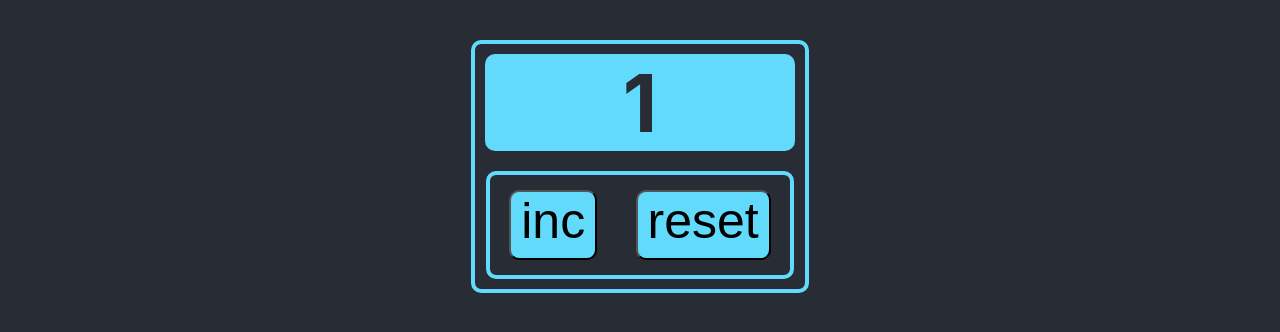
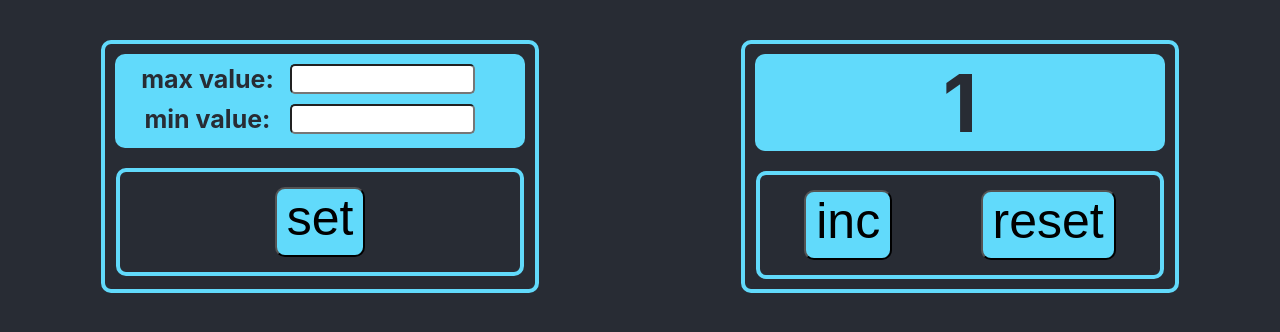
Before and after one commit to Rombeso/counter, a React (Create React App) app: page / in a window 1280 px wide. Shown: the top 332 px of the page. Built offline with nearby package versions, Linux system fonts and the light colour scheme.

Commit message:
Added a settings panel.

```diff
--- a/src/App.css
+++ b/src/App.css
@@ -1,17 +1,18 @@
 .App {
+
   text-align: center;
   background-color: #282c34;
   height: 2000px;
 }
 
-
 .App-header {
+  display: flex;
   padding-top: 40px;
 }
 
 .Square {
   display: grid;
-  width: 330px;
+  width: 430px;
   height: auto;
   border: 4px solid #61dafb;
   border-radius: 10px;
@@ -20,7 +21,7 @@
 
 .SquareMin {
   display: flex;
-  width: 300px;
+  width: 400px;
   height: 100px;
   border: 4px solid #61dafb;
   border-radius: 10px;
@@ -48,6 +49,27 @@ span {
   font-size: 80px;
   font-weight: bold;
   margin: auto auto;
+
+}
+.divSettings {
+  display: flex;
+  justify-content: space-between;
+  /*align-items: center;*/
+  /*flex-wrap: wrap;*/
+  /*align-content: space-between;*/
+  margin: 10px;
+}
+
+.SpanSettings {
+  color: #282c34;
+  font-size: 25px;
+  font-weight: bold;
+
+}
+
+.InputSettings {
+margin-right: 40px;
+  border-radius: 5px;
 }
 
 .error {
--- a/src/App.tsx
+++ b/src/App.tsx
@@ -1,6 +1,7 @@
 import React, {useState} from 'react';
 import './App.css';
 import {Counter} from "./Counter";
+import {Settings} from "./Settings";
 
 type datePropsType = {
     data: number
@@ -18,7 +19,8 @@ function App() {
     return (
         <div className="App">
             <header className='App-header'>
-                    <Counter
+                <Settings />
+                <Counter
                         date={date}
                         changeDate={changeDate}
                     />
--- a/src/Settings.tsx
+++ b/src/Settings.tsx
@@ -0,0 +1,26 @@
+import React from "react";
+import {Button} from "./Components/Button";
+
+export const Settings = () => {
+    const onClickHandler = () => {
+        console.log('Settings!')
+    }
+
+    return (
+        <div className='Square'>
+            <div className='SquareMin, SquareMinTop'>
+                <div className='divSettings'>
+                    <span className='SpanSettings'>max value:</span>
+                    <input className='InputSettings' type='number'/>
+                </div>
+                <div className='divSettings'>
+                    <span className='SpanSettings'>min value:</span>
+                    <input className='InputSettings' type='number'/>
+                </div>
+            </div>
+            <div className='SquareMin'>
+                <Button name='set' callBack={onClickHandler}/>
+            </div>
+        </div>
+    )
+}
```
